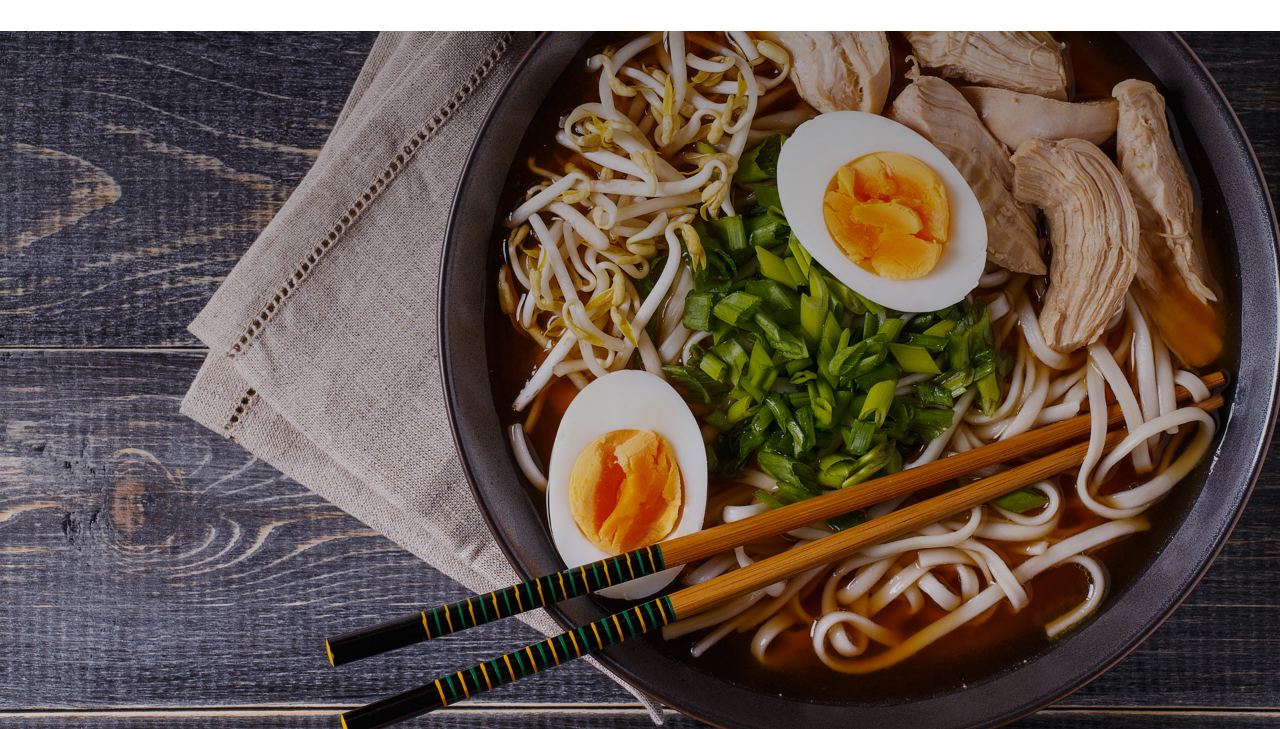
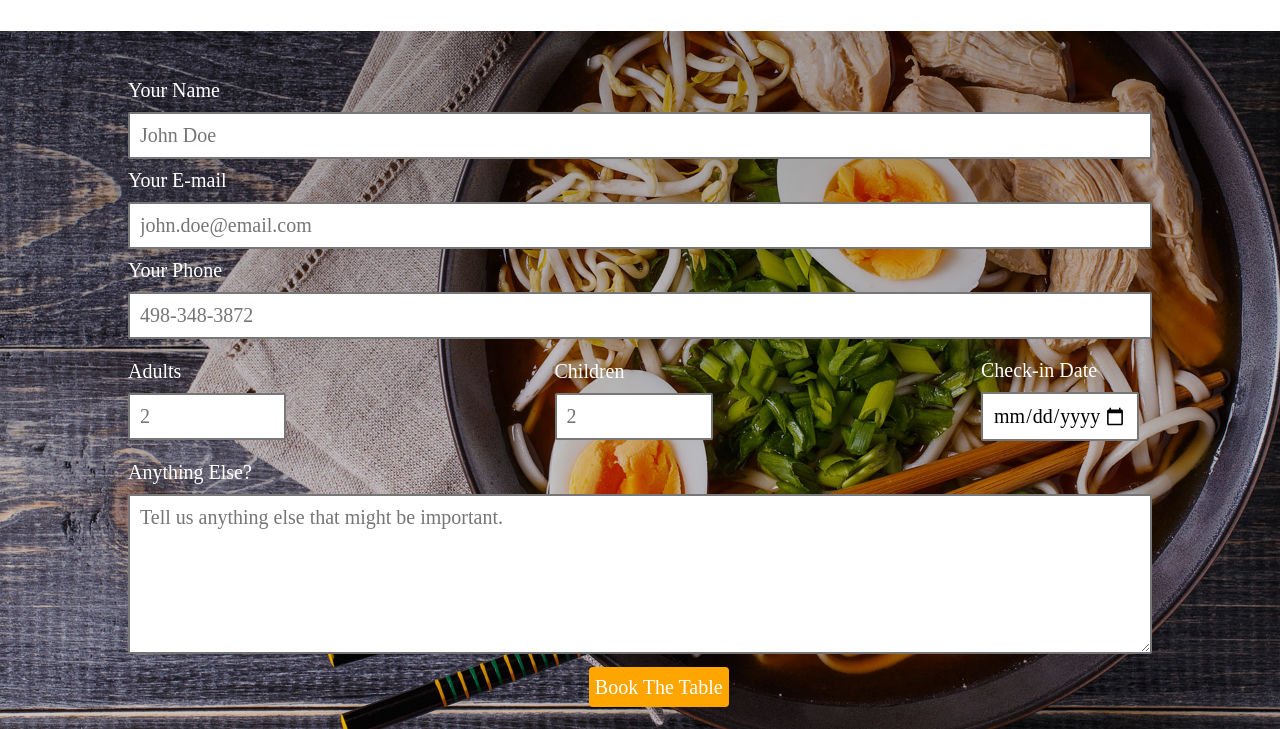
Before and after one commit to Adam-Modlich/Ramen-Website, a plain HTML site: page Reserve.html in a window 1280 px wide. Shown: the part 71-800 px from the top of the page. Drawn offline with Linux system fonts and the light colour scheme.

Commit message:
simple reservation form

```diff
--- a/Reserve.html
+++ b/Reserve.html
@@ -4,6 +4,8 @@
   <meta charset="UTF-8">
   <meta name="viewport" content="width=device-width, initial-scale=1.0"> <!-- displays site properly based on user's device -->
   <link rel="stylesheet" href="src/style.css">
+  <link rel="stylesheet" href="src/style_reservations.css">
+  <script src="script.js"></script>
   <link rel="stylesheet" href="https://cdnjs.cloudflare.com/ajax/libs/font-awesome/4.7.0/css/font-awesome.min.css">
 
   <title>Reserve</title>
@@ -22,7 +24,37 @@
 
             </ul>
         </nav>
-
+        <form action="reservation.php" method="post">
+            <div class="elem-group">
+              <label for="name">Your Name</label>
+              <input type="text" id="name" name="visitor_name" placeholder="John Doe" pattern=[A-Z\sa-z]{3,20} required>
+            </div>
+            <div class="elem-group">
+              <label for="email">Your E-mail</label>
+              <input type="email" id="email" name="visitor_email" placeholder="john.doe@email.com" required>
+            </div>
+            <div class="elem-group">
+              <label for="phone">Your Phone</label>
+              <input type="tel" id="phone" name="visitor_phone" placeholder="498-348-3872" pattern=(\d{3})-?\s?(\d{3})-?\s?(\d{4}) required>
+            </div>
+            <div class="elem-group inlined">
+              <label for="adult">Adults</label>
+              <input type="number" id="adult" name="total_adults" placeholder="2" min="1" required>
+            </div>
+            <div class="elem-group inlined">
+              <label for="child">Children</label>
+              <input type="number" id="child" name="total_children" placeholder="2" min="0" required>
+            </div>
+            <div class="elem-group inlined">
+              <label for="checkin-date">Check-in Date</label>
+              <input type="date" id="checkin-date" name="checkin" required>
+            </div>
+            <div class="elem-group">
+              <label for="message">Anything Else?</label>
+              <textarea id="message" name="visitor_message" placeholder="Tell us anything else that might be important." required></textarea>
+            </div>
+            <button type="submit">Book The Table</button>
+          </form>
     </div>
 
 
--- a/script.js
+++ b/script.js
@@ -1,14 +1,40 @@
 function myFunction(){
     var x = document.getElementById("slider_drinks");
     var y = document.getElementById("drinks_back");
+    var z = document.getElementById("myButton1");
 
     if (x.style.visibility == "visible"){
         x.style.visibility = "hidden";
         y.style.visibility = "visible";
+        z.innerText="Non Alcoholic Drinks";
+
     }
     else{
         x.style.visibility = "visible";
         y.style.visibility = "hidden";
+        z.innerText="Drinks";
 
     }
 }
+
+var currentDateTime = new Date();
+var year = currentDateTime.getFullYear();
+var month = (currentDateTime.getMonth() + 1);
+var date = (currentDateTime.getDate() + 1);
+
+if(date < 10) {
+  date = '0' + date;
+}
+if(month < 10) {
+  month = '0' + month;
+}
+
+var dateTomorrow = year + "-" + month + "-" + date;
+var checkinElem = document.querySelector("#checkin-date");
+var checkoutElem = document.querySelector("#checkout-date");
+
+checkinElem.setAttribute("min", dateTomorrow);
+
+checkinElem.onchange = function () {
+    checkoutElem.setAttribute("min", this.value);
+}
--- /dev/null
+++ b/src/style_reservations.css
@@ -0,0 +1,62 @@
+/* body {
+    width: 500px;
+    margin: 0 auto;
+    padding: 50px;
+  } */
+form{
+    margin-top: 6vh;;
+}
+
+  div.elem-group {
+    padding-left: 10%;
+    padding-right: 10%;
+    color:white;
+    margin: 10px 0;
+  }
+
+  div.elem-group.inlined {
+    width:13%;
+    display: inline-block;
+  }
+
+  label {
+    display: block;
+    font-family: 'Nanum Gothic';
+    padding-bottom: 10px;
+    font-size: 1.25em;
+  }
+
+  input, select, textarea {
+    border-radius: 2px;
+    border: 2px solid #777;
+    box-sizing: border-box;
+    font-size: 1.25em;
+    font-family: 'Nanum Gothic';
+    width: 100%;
+    padding: 10px;
+  }
+
+  div.elem-group.inlined input {
+    width: 95%;
+    display: inline-block;
+  }
+
+  textarea {
+    height: 20vh;
+  }
+
+  button {
+    height: 5vh;
+    background: orange;
+    border: none;
+    color: white;
+    font-size: 1.25em;
+    font-family: 'Nanum Gothic';
+    border-radius: 4px;
+    cursor: pointer;
+    margin-left: 46%;
+  }
+
+  button:hover {
+    border: 2px solid black;
+  }
```
Also changed, not shown: Menu.html (+13 -12 lines), src/style_menu.css (+28 -11 lines).
